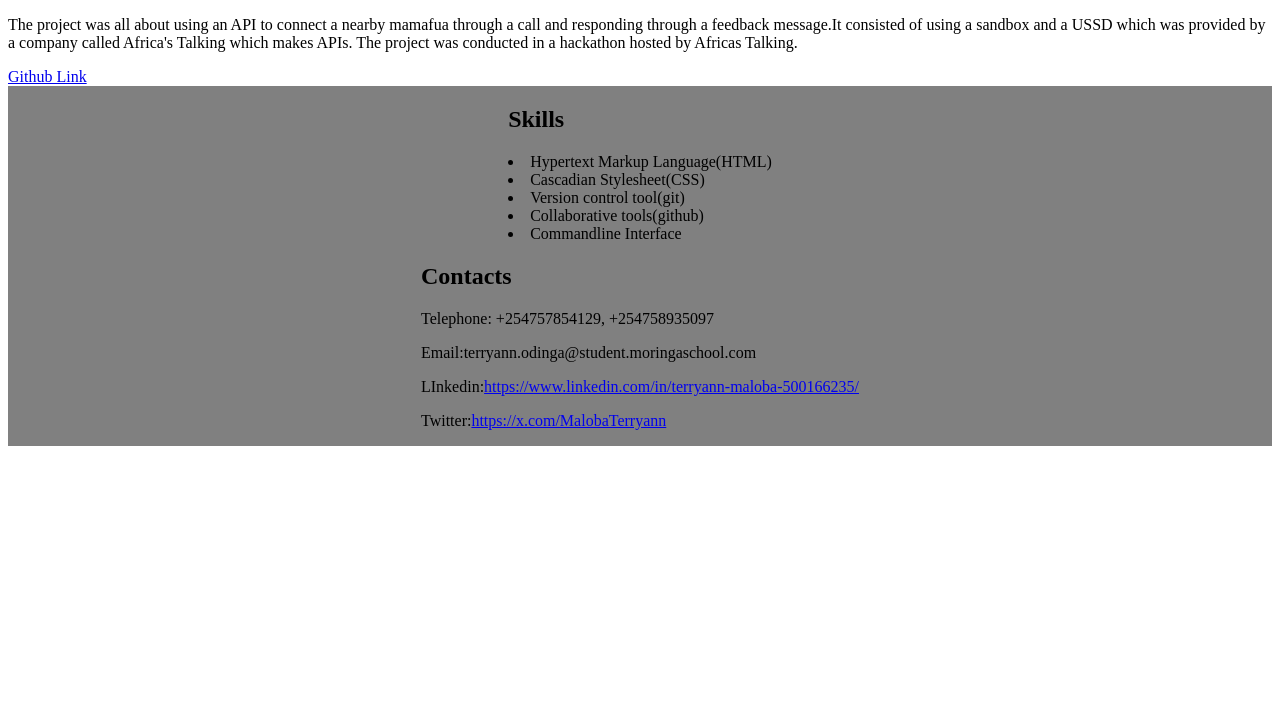
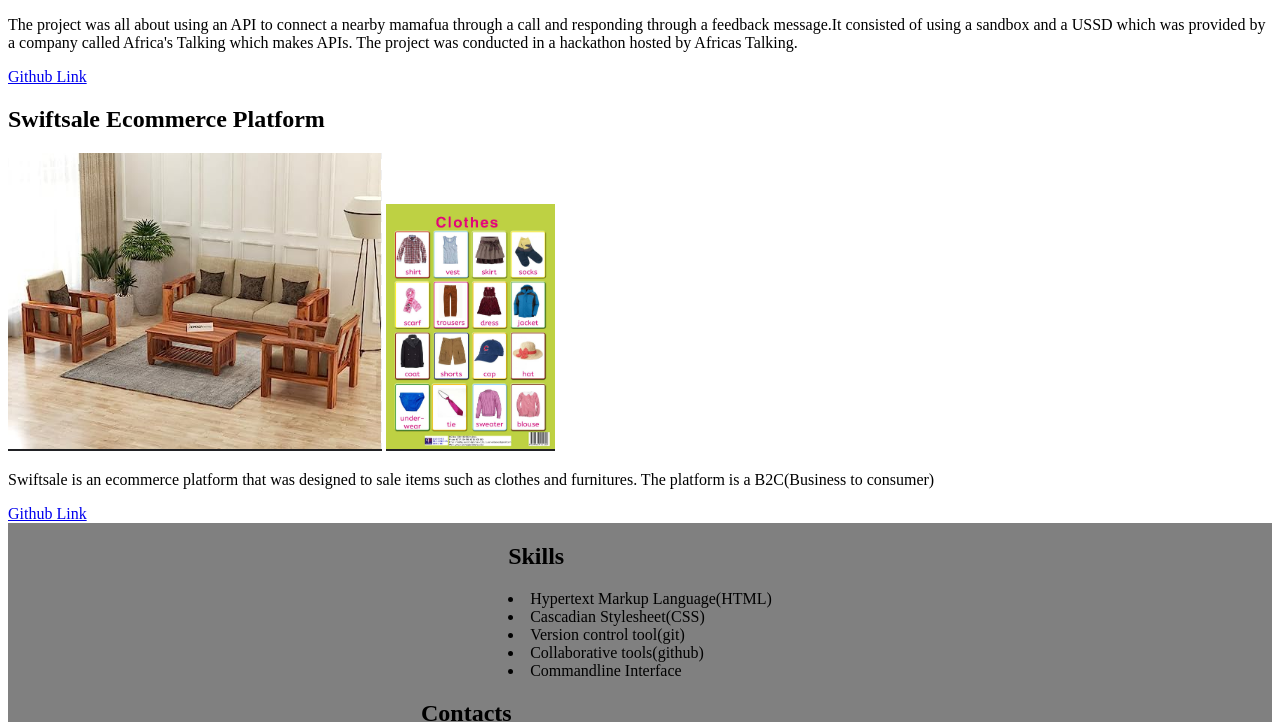
Before and after one commit to Terryann1/my-portfolio, a plain HTML site: page index.html in a window 1280 px wide. Shown: the part 652-1374 px from the top of the page. Before the commit the page ends 1106 px from the top, so only its background shows below. Drawn offline with Linux system fonts and the light colour scheme.

Commit message:
created the projects section

```diff
--- a/index.html
+++ b/index.html
@@ -23,6 +23,11 @@
                     <img src="./images/mamafua.png", alt="mamafua">
                     <p>The project was all about using an API to connect a nearby mamafua through a call and responding through a feedback message.It consisted of using a sandbox and a USSD which was provided by a company called Africa's Talking which makes APIs. The project was conducted in a hackathon hosted by Africas Talking.</p>
                     <a href="https://github.com/Terryann1/MamaFua">Github Link</a>
+                    <h2> Swiftsale Ecommerce Platform</h2>
+                    <img src="./images/furniture.png", alt="'furniture">
+                    <img src="./images/clothes.png", alt="clothes">
+                    <p>Swiftsale is an ecommerce platform that was designed to sale items such as clothes  and furnitures. The platform is a B2C(Business to consumer)</p>
+                    <a href="'">Github Link</a>
                 </div>
 
             </section>
```
